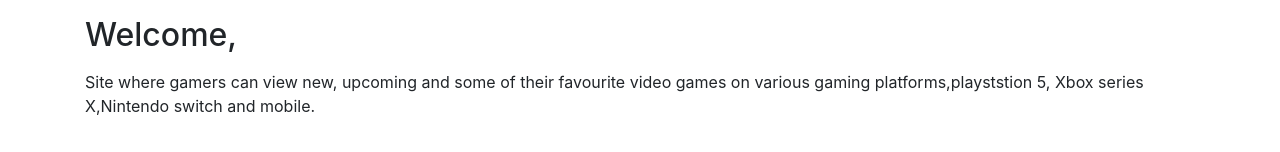
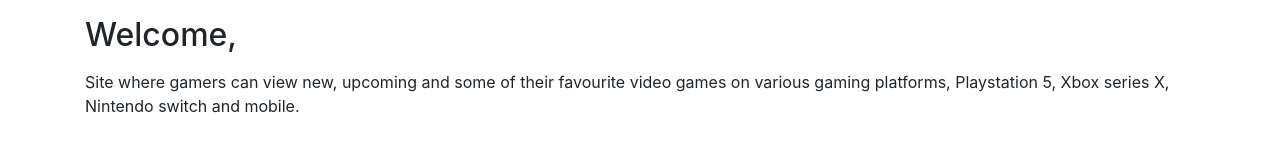
Before and after one commit to tenmark86/GamerReview-Site, a website built with webpack: page index.html in a window 1280 px wide. Shown: the part 121-273 px from the top of the page. Built offline with nearby package versions, Linux system fonts and the light colour scheme; no server answers; files whose address does not match are found by name.

Commit message:
update correction

```diff
--- a/index.html
+++ b/index.html
@@ -23,7 +23,7 @@
 
     <section id="presentation">
       <h2 class="mb-3">Welcome,</h2>
-      <p>Site where gamers can view new, upcoming and some of their favourite video games on various gaming platforms,playststion 5, Xbox series X,Nintendo switch and mobile.</p>
+      <p>Site where gamers can view new, upcoming and some of their favourite video games on various gaming platforms, Playstation 5, Xbox series X, Nintendo switch and mobile.</p>
     </section>
 
   </div>
```
